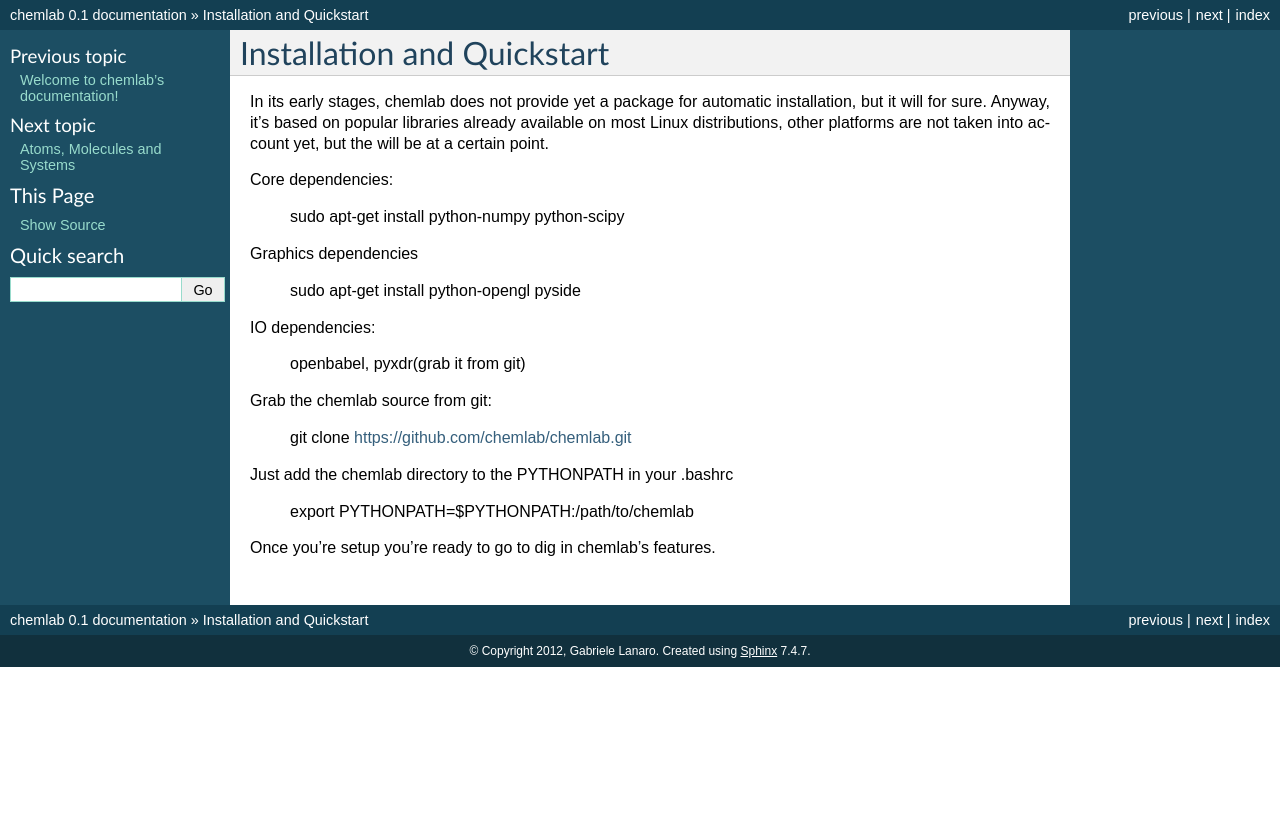
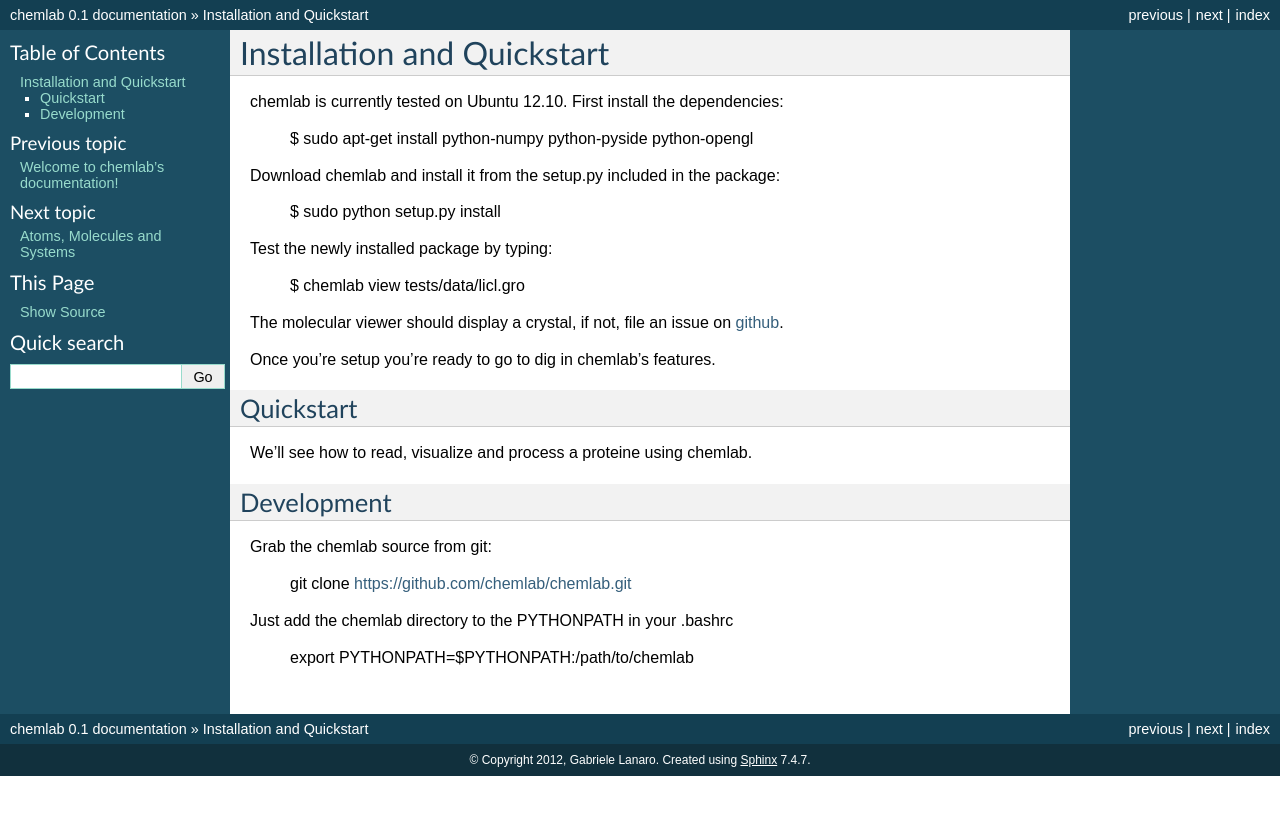
Before and after one commit to chemlab/chemlab, a Sphinx documentation site: the page built from docs/installation.rst, in a window 1280 px wide. Shown: the top 815 px of the page. Built offline with Sphinx 7.4.7, drawn with Linux system fonts in a browser that asks for light colours; formulas are drawn with MathJax 3.

Commit message:
Updated installation.rst

```diff
--- a/docs/installation.rst
+++ b/docs/installation.rst
@@ -2,24 +2,32 @@
 Installation and Quickstart
 ===========================
 
-In its early stages, chemlab does not provide yet a package for
-automatic installation, but it will for sure. Anyway, it's based on
-popular libraries already available on most Linux distributions, other
-platforms are not taken into account yet, but the will be at a certain
-point.
+chemlab is currently tested on Ubuntu 12.10. First
+install the dependencies:
 
-Core dependencies:
+    $ sudo apt-get install python-numpy python-pyside python-opengl
 
-    sudo apt-get install python-numpy python-scipy
+Download chemlab and install it from the setup.py included in the package:
 
-Graphics dependencies
+    $ sudo python setup.py install
 
-    sudo apt-get install python-opengl pyside
+Test the newly installed package by typing:
 
-IO dependencies:
+    $ chemlab view tests/data/licl.gro
 
-    openbabel, pyxdr(grab it from git)
+The molecular viewer should display a crystal, if not, file an issue
+on `github <http://github.com/chemlab/chemlab/issues>`_.
 
+Once you're setup you're ready to go to dig in chemlab's features.
+
+Quickstart
+----------
+
+We'll see how to read, visualize and process a proteine using chemlab.
+
+
+Development
+-----------
 
 Grab the chemlab source from git:
 
```
Also changed, not shown: other parts of docs/installation.rst (+0 -3 lines).
